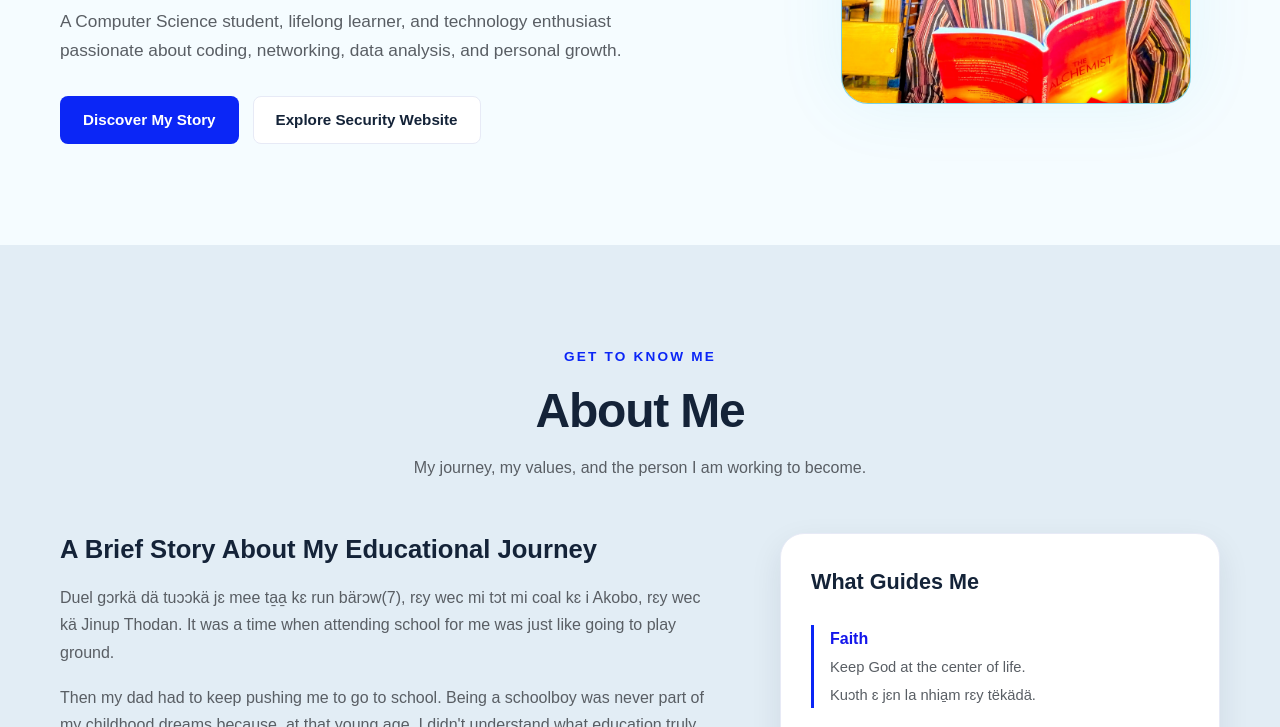
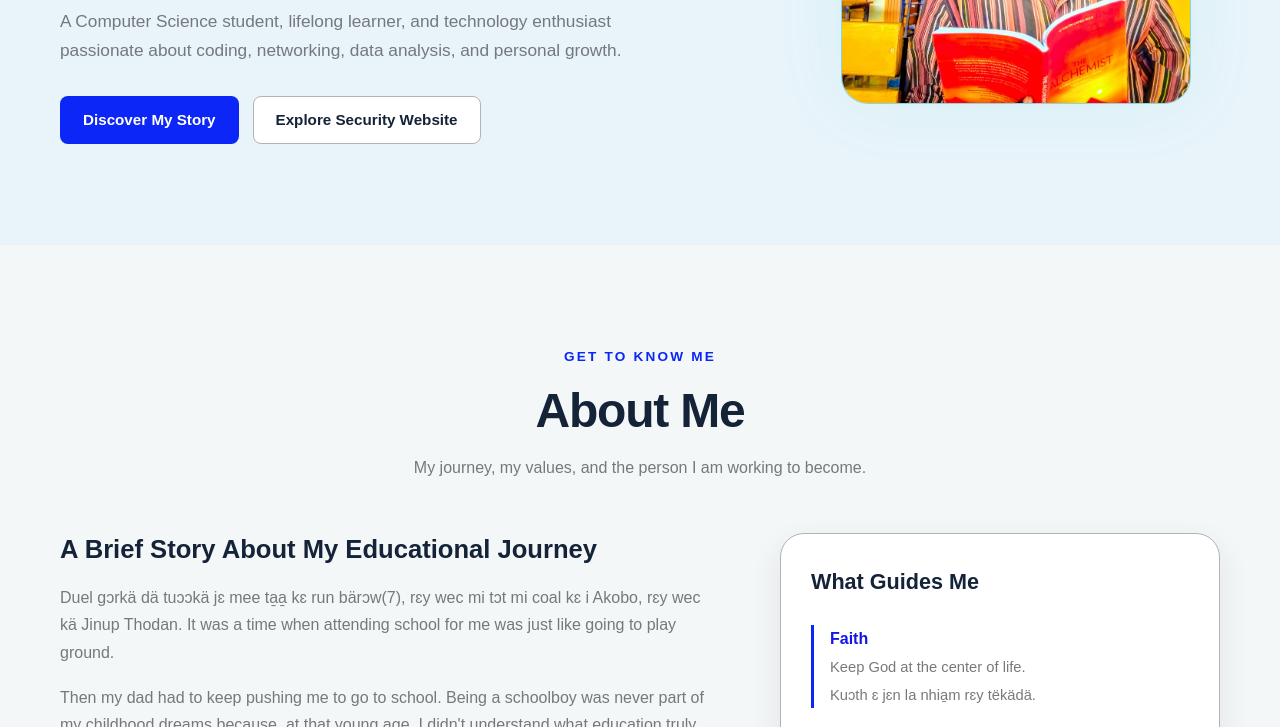
Before and after one commit to Jeythiko/Thep-Nyuon-Thep-Personal-Portfolio, a plain HTML site: page index.html in a window 1280 px wide. Shown: the part 554-1281 px from the top of the page. Drawn offline with Linux system fonts and the light colour scheme.

```diff
--- a/styles.css
+++ b/styles.css
@@ -1,19 +1,16 @@
 :root {
     color-scheme: light;
 
-    --color-background: #f5fcff;
-    --color-surface: #e2edf5;
-    --color-surface-light: #e6eef4;
+    --color-background: #e8f4fa;
+    --color-surface: #f4f7f7;
+    --color-surface-light: #f4f4f4;
 
     --color-primary: #0b26f6;
     --color-primary-hover: #1316eb;
 
     --color-text: #142338;
-    --color-text-muted: #595e64;
-    --color-border: #e7eaf6;
-
-    --color-success: #16834b;
-    --color-error: #c52d43;
+    --color-text-muted: #66686ce2;
+    --color-border: #b1b3b7;
 
     --font-primary: Arial, Helvetica, sans-serif;
 
@@ -799,7 +796,12 @@ textarea:focus-visible {
     color: var(--color-error);
 }
 
-
+.gallery-grid {
+    display: grid;
+    grid-template-columns: 1.35fr 1fr 1fr;
+    grid-template-rows: 230px 230px;
+    gap: 13px;
+}
 /* =========================================================
    14. FOOTER
    ========================================================= */
```
